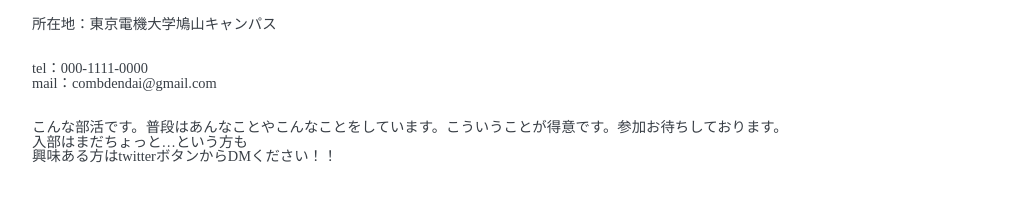
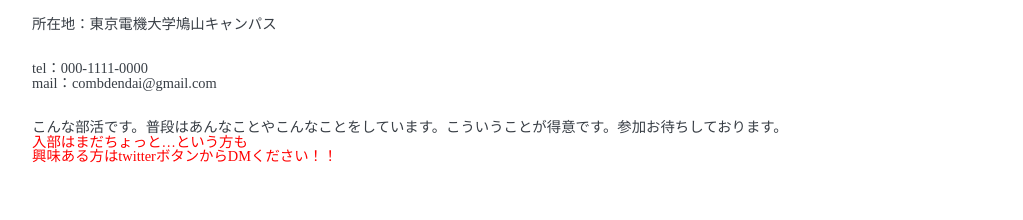
Before and after one commit to forserviceuse4625/forserviceuse4625.github.io, a plain HTML site: page index.html in a window 1280 px wide. Shown: the part 940-1160 px from the top of the page, without its empty margins (128-1151 px from the left). Drawn offline with Linux system fonts and the light colour scheme.

Commit message:
Update styles.css

```diff
--- a/styles.css
+++ b/styles.css
@@ -133,7 +133,7 @@ About
 #about p {
   text-align: justify;
 }
-#about p++ {
+#about p+p {
   color: red;
 }
 #about .content {
```
